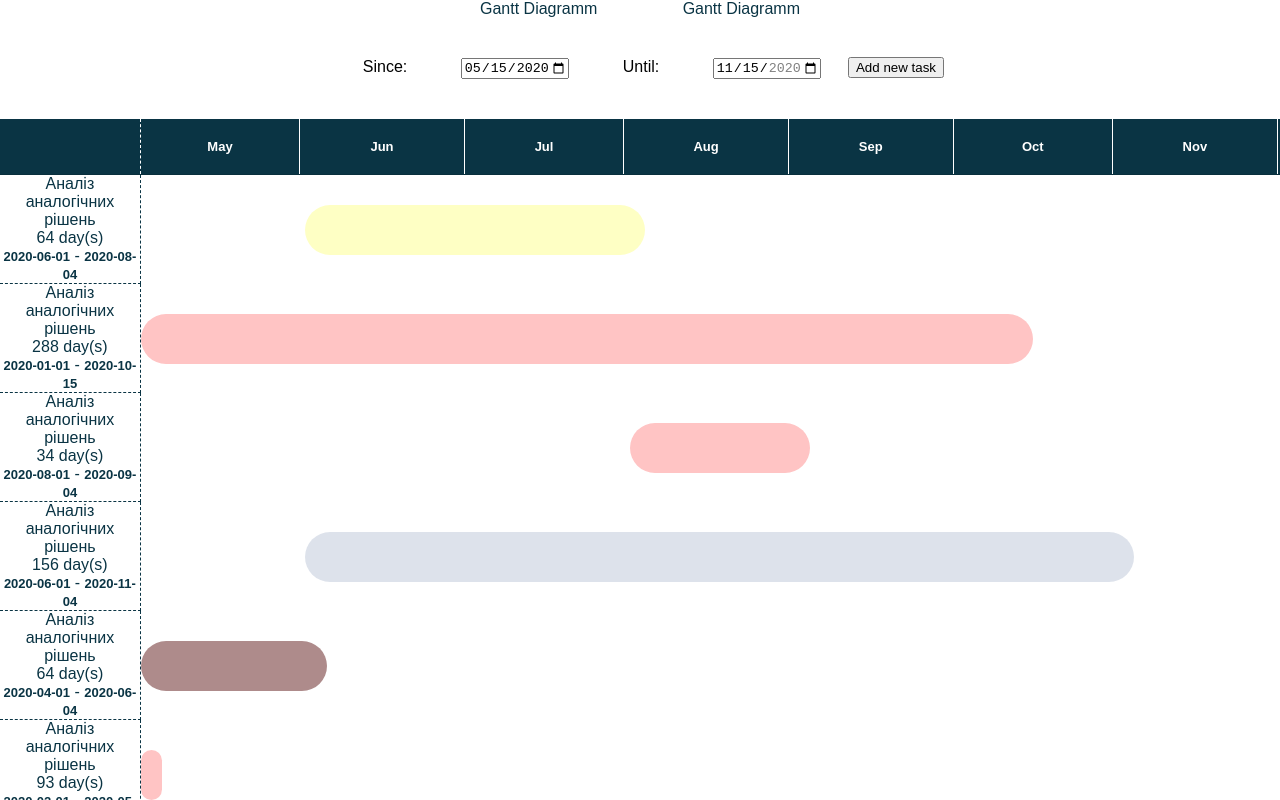
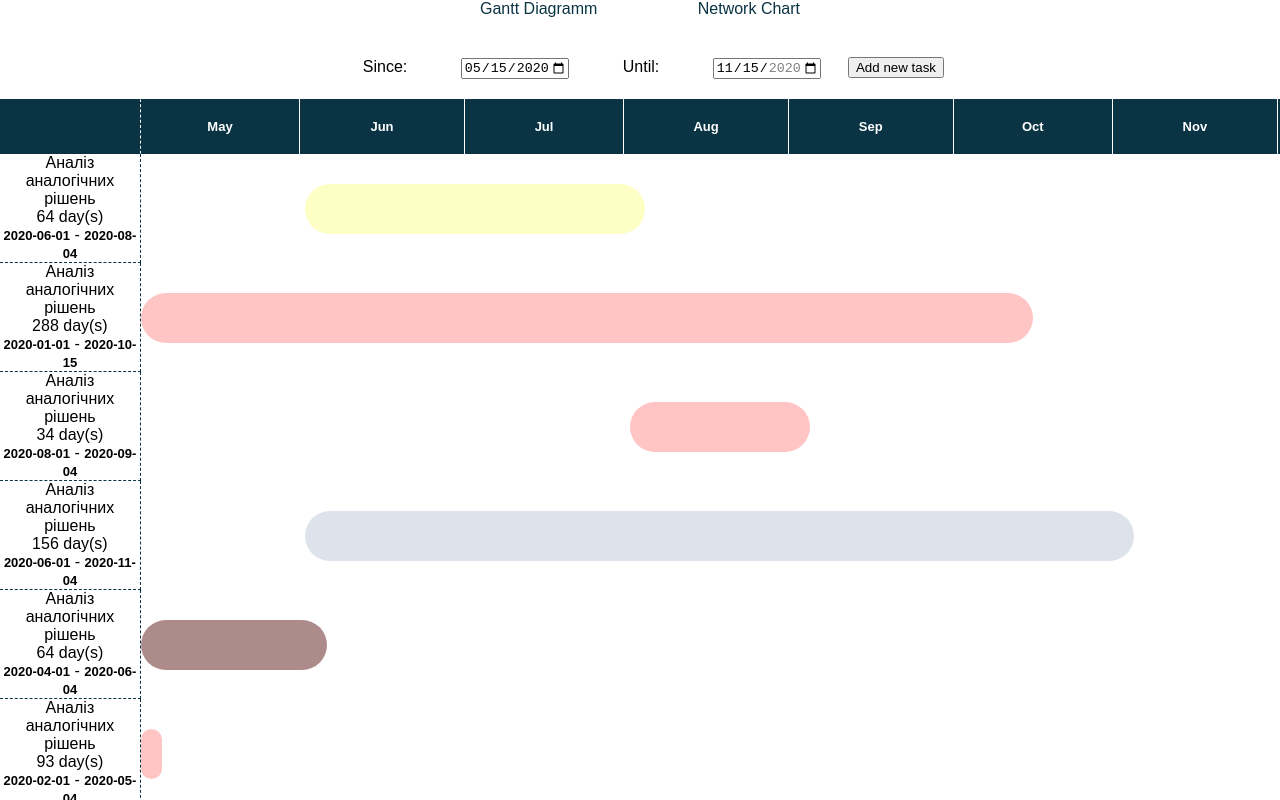
Before and after one commit to mygithubaccount3/charts, a React (Create React App) app: page / in a window 1280 px wide. Shown: the top 800 px of the page. Built offline with nearby package versions, Linux system fonts and the light colour scheme.

Commit message:
choose correct identifiers for elements

```diff
--- a/src/App.js
+++ b/src/App.js
@@ -95,14 +95,14 @@ function App() {
     		<input type='text' id='taskEnd' name='end'/>
     		<button type='submit'>Add</button>
     	</form>
-	    <div className='period' id="period">
+	    <div id="period">
 	    	<label htmlFor='startDate'>Since:</label>
 	    	<input type='date' id='startDate' name='startDate' value={since} onChange={sendValue}/>
 	    	<label htmlFor='endDate'>Until:</label>
 	    	<input type='date' id='endDate' name='endDate' value={until} onChange={sendValue} />
 	    </div>
 	    <button onClick={openForm}>Add new task</button>
-    	<div className='chart'>
+    	<div id='chart'>
       		<Header el={els} days={days} dayWidth={dayWidth} isOnMobile={maxWidth767}/>
         	<Content dayWidth={dayWidth} days={days} monStart={since.slice(5, 7)} monEnd={until.slice(5, 7)} data={data} isOnMobile={maxWidth767}/>
       	</div>
--- a/src/components/Content.js
+++ b/src/components/Content.js
@@ -14,7 +14,7 @@ function Content({dayWidth, days, monStart, monEnd, data, isOnMobile}) {
 							)
 
 	return (
-			<div className='content'>
+			<div id='content'>
 				{elements}
 			</div>
 		)
--- a/src/components/Header.js
+++ b/src/components/Header.js
@@ -6,10 +6,10 @@ function Header({el, days, dayWidth, isOnMobile}) {
 		function func(isOnMobile) {
 			if (isOnMobile.matches) {
 				const dayW = ((11 / days) + Number(dayWidth.slice(0, dayWidth.length - 1))) + "%";
-				document.getElementById('month').style.gridTemplateColumns = `repeat(${days}, ${dayW})`;
+				document.getElementById('months').style.gridTemplateColumns = `repeat(${days}, ${dayW})`;
 				document.getElementById('blankCell').style.display = 'none';
 			} else {
-				document.getElementById('month').style.gridTemplateColumns = `11% repeat(${days}, ${dayWidth})`;
+				document.getElementById('months').style.gridTemplateColumns = `11% repeat(${days}, ${dayWidth})`;
 				document.getElementById('blankCell').style.display = 'block';
 			}
 		}
@@ -22,10 +22,10 @@ function Header({el, days, dayWidth, isOnMobile}) {
 	}, [isOnMobile, dayWidth, days])
 
 	return (
-			<div className="gantt__row gantt__row--months" id='month'>
-	            <div className="gantt__row-first" id='blankCell'></div>
-	            {el}
-        	</div>
+			<div id='months'>
+				<div id='blankCell'></div>
+				{el}
+			</div>
 		)
 }
 
--- a/src/components/Menu.js
+++ b/src/components/Menu.js
@@ -1,10 +1,10 @@
 import React from 'react';
 
-function Menu(props) {
+function Menu() {
 	return (
-			<div className='menu'>
-				<a href='#gant'>Gantt Diagramm</a>
-				<a href='#gant'>Gantt Diagramm</a>
+			<div id='navbar'>
+				<a href='#gantt'>Gantt Diagramm</a>
+				<a href='#network'>Network Chart</a>
 			</div>
 		)
 }
--- a/src/components/Task.js
+++ b/src/components/Task.js
@@ -1,5 +1,5 @@
 import React, {Fragment, useEffect} from 'react';
-import {parseDate, diff} from '../helpers.js'
+import {parseDate, diff, getRandomIntInclusive} from '../helpers.js'
 
 function Task({dayWidth, days, monStart, monEnd, name, start, end, isOnMobile}) {
 	const colors = ['#dfceff', '#c4dcff', '#fec4ff', '#c4f4ff', '#c8ffc4', '#feffc4', '#ffc4c4', '#304c8029', '#8a5858b0', '#10bdb5b0']
@@ -15,11 +15,11 @@ function Task({dayWidth, days, monStart, monEnd, name, start, end, isOnMobile})
 			startGrid = 2;
 			const vis = diff(parseDate(`2020-${monStart}-01`), parseDate(end))
 			endGrid = startGrid + (1 + (vis));
-			display = 'flex';
+			display = 'block';
 		} else if(parseDate(end).getMonth() + 1 > monEnd) {
 			startGrid = 2;
 			endGrid = days;
-			display = 'flex';
+			display = 'block';
 		}
 
 	} else if (parseDate(start).getMonth() + 1 >= monStart && parseDate(start).getMonth() + 1 <= monEnd) {
@@ -27,10 +27,10 @@ function Task({dayWidth, days, monStart, monEnd, name, start, end, isOnMobile})
 
 		if (parseDate(end).getMonth() + 1 <= monEnd) {
 			endGrid = startGrid + diff(parseDate(start), parseDate(end));
-			display = 'flex';
+			display = 'block';
 		} else if(parseDate(end).getMonth() + 1 > monEnd) {
 			endGrid = days;
-			display = 'flex';
+			display = 'block';
 		}
 	} else if (parseDate(start).getMonth() + 1 > monEnd) {
 		display = 'none';
@@ -50,7 +50,7 @@ function Task({dayWidth, days, monStart, monEnd, name, start, end, isOnMobile})
 		} else {
 				for (let i = 0; i < taskElements.length; i++) {
 					taskElements[i].children[0].style.display = 'block';
-					taskElements[i].setAttribute('style', `grid-template-columns: 11% repeat(${days}, ${dayWidth});margin-top: 0;margin-bottom: 0`)
+					taskElements[i].setAttribute('style', `grid-template-columns: 11% repeat(${days}, ${dayWidth})`)
 				}
 			}
 		}
@@ -65,14 +65,16 @@ function Task({dayWidth, days, monStart, monEnd, name, start, end, isOnMobile})
 
 	return(
 		<Fragment>
-			<div className='task' id='task'>
-				<div className='taskInfo'>
-					<div className='taskInfo__name'>{name}</div>
-					<div className='taskInfo__duration'>{diff(parseDate(start), parseDate(end))} day(s)</div>
-					<span className='taskInfo__start'>{start}</span> - <span className='taskInfo__end'>{end}</span>
+			<div className='task' id={`task${getRandomIntInclusive(0, 10000)}`}>
+				<div className='task__info'>
+					<div className='task__name'>{name}</div>
+					<div className='task__duration'>{diff(parseDate(start), parseDate(end))} day(s)</div>
+					<span className='task__start'>{start}</span> - <span className='taskInfo__end'>{end}</span>
 				</div>
-				<div className='taskChart' style={{gridArea: `1/${startGrid}/2/${endGrid}`, display: display}}>
-					<div style={{backgroundColor: `${colors[Math.floor(Math.random() * 10)]}`}}></div>
+				<div className='task__chart'
+					 style={{gridArea: `1/${startGrid}/2/${endGrid}`,
+					 display: display,
+					 backgroundColor: `${colors[Math.floor(Math.random() * 10)]}`}}>
 				</div>
 			</div>
 		</Fragment>
--- a/src/helpers.js
+++ b/src/helpers.js
@@ -40,3 +40,9 @@ export function daysDiff(d1, d2) {
 	let daysDiff = Math.floor(hours / 24);
 	return daysDiff;
 }
+
+export function getRandomIntInclusive(min, max) {
+	min = Math.ceil(min);
+	max = Math.floor(max);
+	return Math.floor(Math.random() * (max - min + 1)) + min;
+}
--- a/src/index.css
+++ b/src/index.css
@@ -9,20 +9,25 @@ body {
     text-align: center;
 }
 
-.content {
-	color: #0a3444;
-}
-
 .task {
     display: grid;
 }
 
-.taskChart {
-	align-items: center;
+.task__info {
+	border-right: 1px dashed #0a3444;
+	border-bottom: 1px dashed #0a3444;
 }
 
-.taskChart > div {
-	width: 100%;
+.task__name {
+    overflow-wrap: break-word;
+}
+
+.task__start {
+    font-weight: bold
+}
+
+.task__chart {
+	align-self: center;
     height: 50px;
     border-radius: 25px;
     animation: fadeIn 1s linear;
@@ -39,42 +44,12 @@ body {
     }
 }
 
-.taskInfo {
-	border-right: 1px dashed #0a3444;
-	border-bottom: 1px dashed #0a3444;
-}
-
-.taskInfo__start {
-    font-weight: bold
-}
-
-.taskInfo__name {
-    overflow-wrap: break-word;
-}
-
-.gantt__row {
-    display: grid;
-    background-color: #fff;
-}
-
 .gantt__row:nth-child(3) .gantt__row-bars {
 	border-top: 0;
 }
 
-.gantt__row-first {
-    border-top: 0;
-}
-
 .gantt__row:nth-child(odd) {
     background-color: #f5f5f5;
-}
-
-.gantt__row-first {
-    background-color: #f5f5f5;
-}
-
-.gantt__row-first {
-    border-width: 1px 1px 0 0;
 }
 
 .gantt__row--lines {
@@ -103,38 +78,12 @@ gantt__row--lines span.marker {
     height: 100%;
 }
 
-.gantt__row--months {
-    color: #fff;
-    background-color: #0a3444 !important;
-    border-bottom: 1px solid rgba(0, 0, 0, 0.1);
-}
-
-.gantt__row-first {
-    border-top: 0 !important;
-    background-color: #0a3444 !important;
-}
-
 span {
     text-align: center;
     font-size: 13px;
     align-self: center;
     font-weight: bold;
     padding: 20px 0;
-}
-
-.gantt__row-first {
-    background-color: #fff;
-    border-width: 1px 0 0 0;
-    border-color: rgba(0, 0, 0, 0.1);
-    border-style: solid;
-    padding: 15px 0;
-    font-size: 13px;
-    font-weight: bold;
-    text-align: center;
-}
-
-.gantt__row-first {
-    border-right: 1px dashed white;
 }
 
 .gantt__row-bars {
@@ -180,14 +129,12 @@ gantt__row-bars:before {
 gantt__row-bars:after {
     right: 0;
 }
-.gantt__row--months span {
-    border-right: 1px solid white;
-}
+
 input {
     grid-area: 2/2/3/100;
 }
 
-.menu {
+#navbar {
     margin: auto;
     display: flex;
     width: 25%;
@@ -196,18 +143,12 @@ input {
     justify-content: space-between;
 }
 
-.menu > a {
+#navbar > a {
     color: #0a3444;
     text-decoration: none;
 }
 
-.chart {
-    display: inline-block;
-    margin-top: 20px;
-    width: 100%;
-}
-
-.period {
+#period {
     display: inline-flex;
     justify-content: space-around;
     margin: auto;
@@ -247,3 +188,23 @@ button[type='submit'] {
     margin-left: auto;
     margin-right: auto;
 }
+
+#blankCell {
+    background-color: #0a3444;
+	border: 1px solid #0a3444;
+	border-right: 1px dashed white;
+    padding: 15px 0;
+    font-size: 13px;
+    font-weight: bold;
+    text-align: center;
+}
+
+#months {
+	display: grid;
+	color: #fff;
+	background-color: #0a3444;
+}
+
+#months span {
+    border-right: 1px solid white;
+}
```
Also changed, not shown: 12 other files (tests, documents, lock files or other folders).
